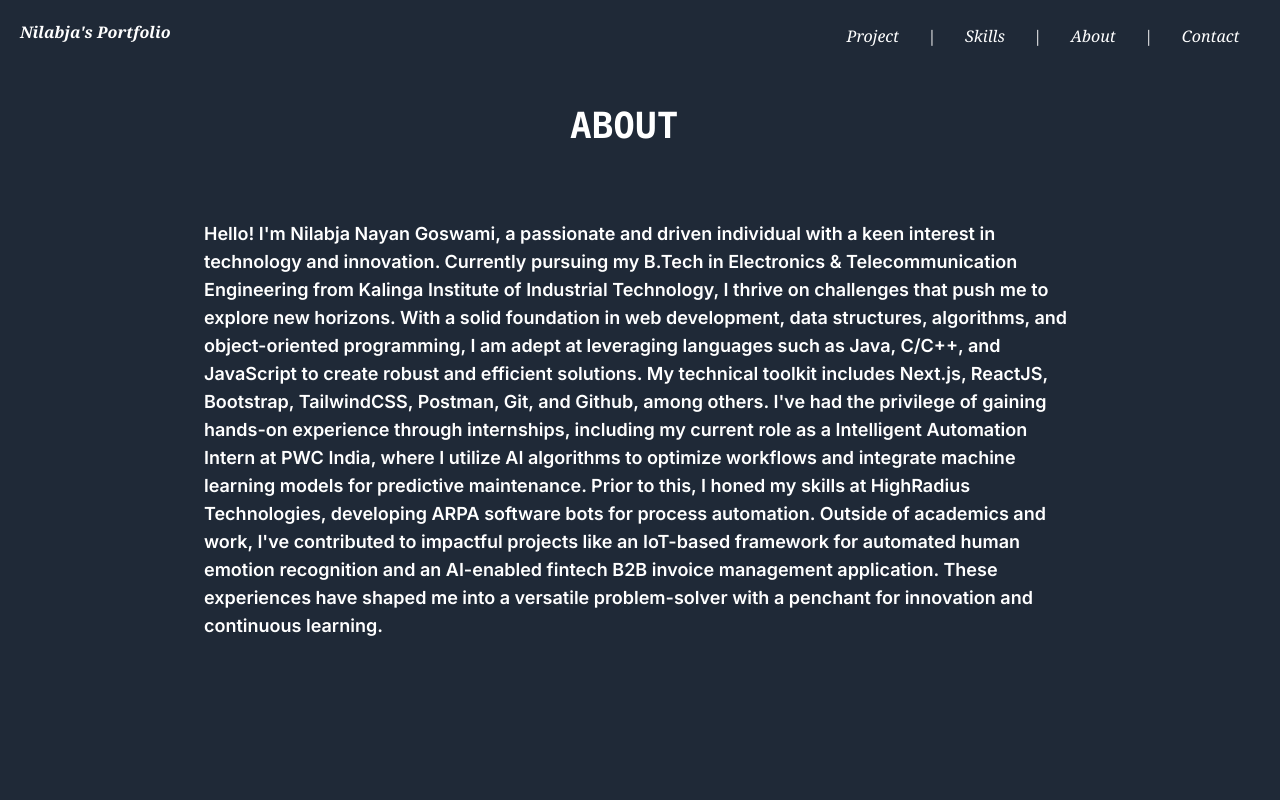
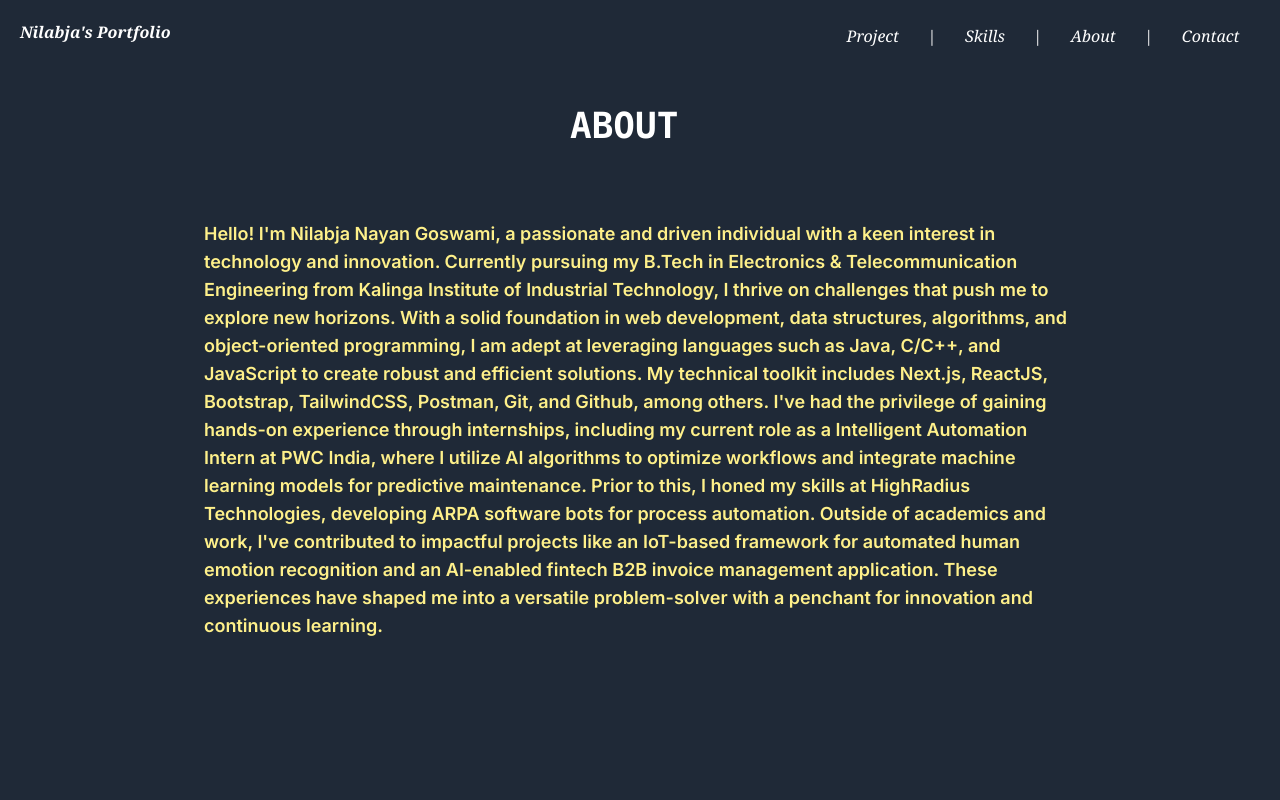
Before and after one commit to imNilabja/Nilabja-s-Portfolio_V2, a Next.js app: page /About in a window 1280 px wide. Shown: the top 800 px of the page. Built offline with nearby package versions, Linux system fonts and the light colour scheme.

Commit message:
color change

```diff
--- a/Components/main_pageContent.js
+++ b/Components/main_pageContent.js
@@ -4,9 +4,7 @@ import Image from 'next/image';
 const main_pageContent = () => {
   return (
     <>
-            <div className='w-[600px] mr-auto h-[400px] ml-auto relative flex-col justify-center'>
-        {/* <Image src="/star.png" width={2000} height={2000} className='absolute top-[40px] left-[250px] w-full opacity-50 rounded-xl' />
-        <Image src="/star.png" width={2000} height={2000} className='absolute top-[40px] left-[-250px] w-full opacity-50 rounded-xl' /> */}
+      <div className='w-[600px] mr-auto h-[400px] ml-auto relative flex-col justify-center'>
 
 
         <div className=' text-white font-semibold text-4xl relative ml-auto mr-auto top-40 p-2 mt-5 italic font-serif z-50'>Hi, I am Nilabja
--- a/app/About/page.js
+++ b/app/About/page.js
@@ -11,7 +11,7 @@ const page = () => {
 
         <Header />
         <p className='text-white font-semibold font-mono w-14 text-4xl left-[-40px] ml-auto mr-auto top-[50px] mb-28 relative'>ABOUT</p>
-      <p className=' border-s-white text-white font-semibold ml-auto mr-auto text-lg min-w-[40px] max-w-[900px] min-h-[50px] py-3 px-4 rounded-[20px] relative'>
+      <p className=' border-s-white text-yellow-200 font-semibold ml-auto mr-auto text-lg min-w-[40px] max-w-[900px] min-h-[50px] py-3 px-4 rounded-[20px] relative'>
       Hello! I'm Nilabja Nayan Goswami, a passionate and driven individual with a keen interest in technology and innovation. Currently pursuing my B.Tech in Electronics & Telecommunication Engineering from Kalinga Institute of Industrial Technology, I thrive on challenges that push me to explore new horizons.
 
 With a solid foundation in web development, data structures, algorithms, and object-oriented programming, I am adept at leveraging languages such as Java, C/C++, and JavaScript to create robust and efficient solutions. My technical toolkit includes Next.js, ReactJS, Bootstrap, TailwindCSS, Postman, Git, and Github, among others.
```
